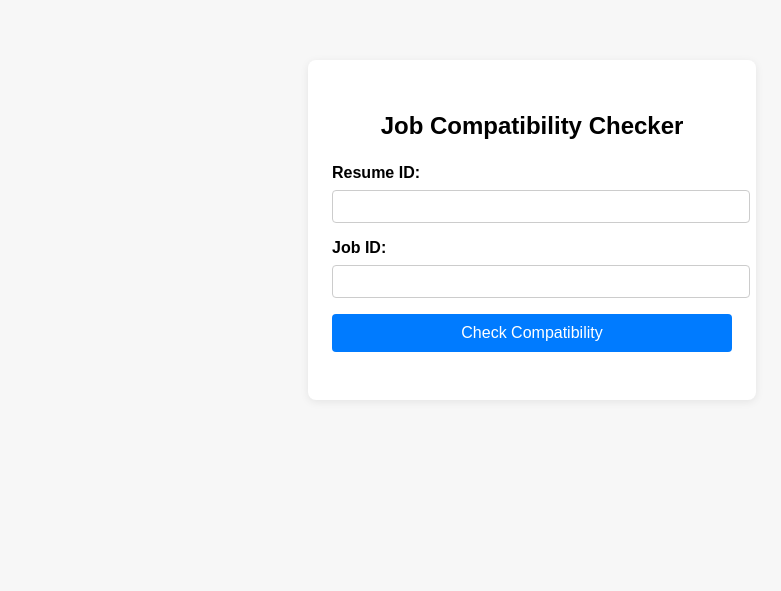
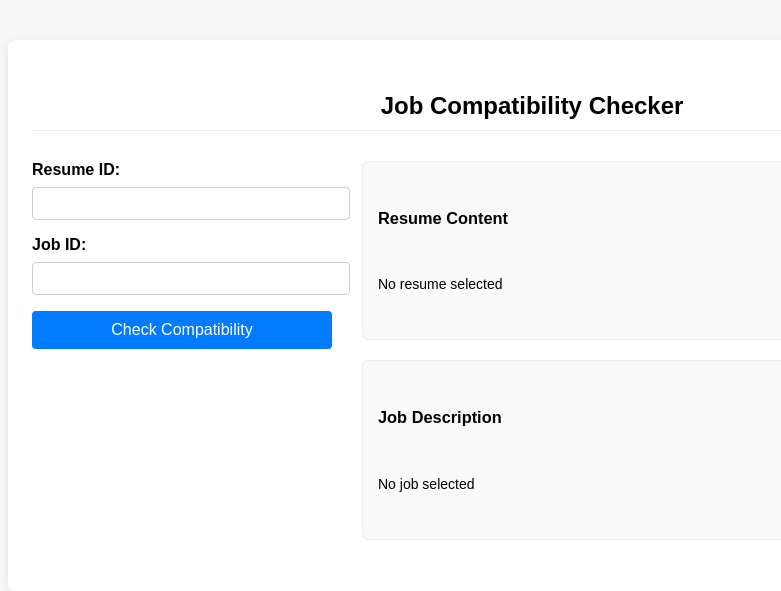
Before and after one commit to uday-0408/resume_parser, a Django app: template templates/find_jobs.html in a window 1280 px wide. Shown: the top 591 px of the page, without its empty margins (108-889 px from the left). Run offline with Django 3.2, Linux system fonts and the light colour scheme; the template is opened without the code that fills it, so the values that code supplies are empty.

Commit message:
some more

```diff
--- a/jobs/urls.py
+++ b/jobs/urls.py
@@ -15,9 +15,13 @@ from .views import (
     compatible_jobs_page,
     groq_match,
 )
+from .resume_views import get_resume
+from .job_views import get_job
 
 urlpatterns = [
     path("upload_resume/", ResumeUploadView.as_view(), name="resume-upload"),
     path("find_jobs/", groq_match, name="find-compatible-jobs"),
     path("find_jobs_page/", compatible_jobs_page, name="find-compatible-jobs-page"),
+    path("get_resume/", get_resume, name="get-resume"),
+    path("get_job/", get_job, name="get-job"),
 ]
--- a/templates/find_jobs.html
+++ b/templates/find_jobs.html
@@ -5,7 +5,7 @@
     <title>Find Job Compatibility</title>
     <style>
         body { font-family: Arial, sans-serif; background: #f7f7f7; margin: 0; padding: 0; }
-        .container { max-width: 400px; margin: 60px auto; background: #fff; padding: 32px 24px; border-radius: 8px; box-shadow: 0 2px 8px rgba(0,0,0,0.08); }
+        .container { max-width: 1000px; margin: 40px auto; background: #fff; padding: 32px 24px; border-radius: 8px; box-shadow: 0 2px 8px rgba(0,0,0,0.08); }
         h2 { text-align: center; margin-bottom: 24px; }
         label { display: block; margin-bottom: 8px; font-weight: bold; }
         input[type="text"] { width: 100%; padding: 8px; margin-bottom: 16px; border: 1px solid #ccc; border-radius: 4px; }
@@ -13,11 +13,19 @@
         button:hover { background: #0056b3; }
         .result { margin-top: 24px; background: #f0f4f8; padding: 16px; border-radius: 6px; font-size: 15px; }
         .error { color: #d00; margin-top: 16px; }
+        .row { display: flex; margin: 0 -15px; }
+        .col { flex: 1; padding: 0 15px; }
+        .form-col { flex: 0 0 300px; }
+        .content-box { background: #f9f9f9; border-radius: 6px; padding: 15px; margin-bottom: 20px; max-height: 300px; overflow-y: auto; white-space: pre-wrap; border: 1px solid #eee; font-size: 14px; }
+        .content-box h3 { margin-top: 0; }
+        .main-title { margin-bottom: 30px; border-bottom: 1px solid #eee; padding-bottom: 10px; }
     </style>
 </head>
 <body>
     <div class="container">
-        <h2>Job Compatibility Checker</h2>
+        <h2 class="main-title">Job Compatibility Checker</h2>
+        <div class="row">
+            <div class="col form-col">
                 <form id="compatibilityForm">
                     <label for="resumeId">Resume ID:</label>
                     <input type="text" id="resumeId" name="resumeId" required>
@@ -31,8 +39,20 @@
                     </div>
                     <span id="progressText" style="font-size:13px;color:#555;">Processing...</span>
                 </div>
+                <div id="error" class="error"></div>
+            </div>
+            <div class="col">
+                <div class="content-box">
+                    <h3>Resume Content</h3>
+                    <div id="resumeContent">No resume selected</div>
+                </div>
+                <div class="content-box">
+                    <h3>Job Description</h3>
+                    <div id="jobContent">No job selected</div>
+                </div>
+            </div>
+        </div>
         <div id="result" class="result" style="display:none;"></div>
-        <div id="error" class="error"></div>
     </div>
     <script>
         document.getElementById('compatibilityForm').addEventListener('submit', async function(e) {
@@ -48,6 +68,10 @@
                 document.getElementById('progressBar').style.display = 'none';
                 return;
             }
+
+            // Fetch resume and job content right away
+            fetchResumeContent(resumeId);
+            fetchJobContent(jobId);
             let progress = 20;
             let interval = setInterval(() => {
                 progress = Math.min(progress + Math.random() * 15, 85);
@@ -90,6 +114,7 @@
             document.getElementById('bar').style.width = percent + '%';
             document.getElementById('progressText').textContent = percent < 100 ? 'Processing...' : 'Done!';
         }
+
         // Syntax highlight JSON
         function syntaxHighlight(json) {
             json = json.replace(/&/g, '&amp;').replace(/</g, '&lt;').replace(/>/g, '&gt;');
@@ -108,6 +133,36 @@
                 return '<span style="color:#ce9178">' + p3 + '</span>';
             });
         }
+
+        // Fetch resume content
+        async function fetchResumeContent(id) {
+            try {
+                const response = await fetch(`/api/get_resume/?resume_id=${id}`);
+                if (response.ok) {
+                    const data = await response.json();
+                    document.getElementById('resumeContent').textContent = data.text || "No content available";
+                } else {
+                    document.getElementById('resumeContent').textContent = "Failed to load resume";
+                }
+            } catch (err) {
+                document.getElementById('resumeContent').textContent = "Error loading resume";
+            }
+        }
+
+        // Fetch job content
+        async function fetchJobContent(id) {
+            try {
+                const response = await fetch(`/api/get_job/?job_id=${id}`);
+                if (response.ok) {
+                    const data = await response.json();
+                    document.getElementById('jobContent').textContent = data.text || "No content available";
+                } else {
+                    document.getElementById('jobContent').textContent = "Failed to load job";
+                }
+            } catch (err) {
+                document.getElementById('jobContent').textContent = "Error loading job";
+            }
+        }
     </script>
 </body>
 </html>
```
Lines whose indentation alone changed are shown as unchanged.
